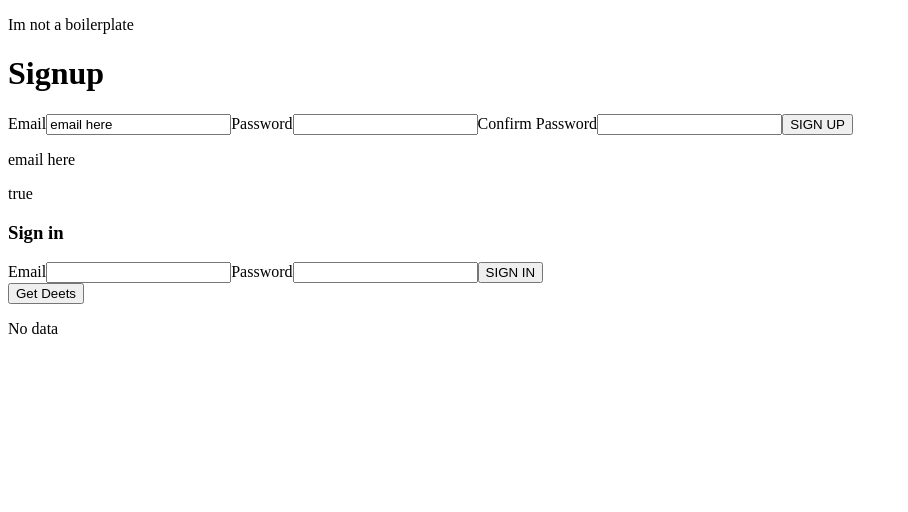
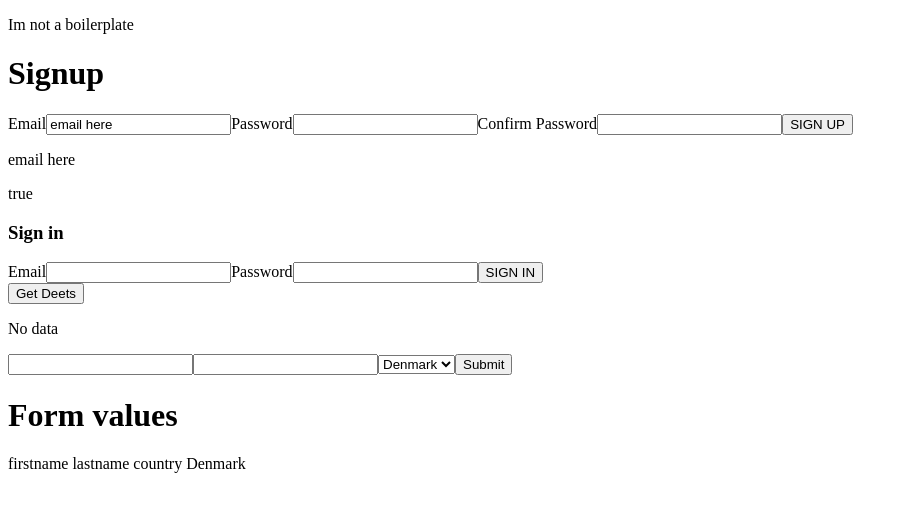
Before and after one commit to Ohshi60/GBCode-Challenge, a React (Create React App) app in the folder user-frontend/: page / in a window 1280 px wide. Shown: the top 512 px of the page, without its empty margins (0-908 px from the left). Built offline with nearby package versions, Linux system fonts and the light colour scheme; no server answers.

Commit message:
setup user detail form and api endpoint

```diff
--- a/user-frontend/src/components/Account.tsx
+++ b/user-frontend/src/components/Account.tsx
@@ -5,7 +5,11 @@ import {auth } from '../services/auth'
 
 export default function Account() {
 
-  const [data,setData] = useState<any | null>(null)
+  const [data,setData] = useState<any | null>(null) // this should be user
+  const [firstName,setFirstName] = useState('')
+  const [lastName,setLastName] = useState('')
+  const [country,setCountry] = useState('Denmark') //lets assume they are from dk as default
+
 
   const getDeetz = async () => {
     const token = await auth.currentUser?.getIdToken()
@@ -19,15 +23,46 @@ export default function Account() {
     setData(res.data)
   }
   useEffect( () => {
-    if(data != null){
+    if(data !== null){
       getDeetz()
     }
   }, [])
 
+  const updateUserDetails = async (e: any)=> {
+    //call api backend with form data
+    e.preventDefault()
+    console.log('update user submit')
+    //input validation first
+      const token = await auth.currentUser?.getIdToken()
+      const uid = await auth.currentUser?.uid
+      console.log('uid', uid)
+      console.log('token', token)
+      try {
+        await axios.put(`http://localhost:3001/user/${uid}`, {"fname": firstName, "lname": lastName, "country": country},{ headers:
+        {
+          authorization: `Bearer ${token}`
+        }})
+      } catch {
+        console.log('Error: Couldnt update user')
+      }
+  }
   return (
     <div>
       <button onClick={getDeetz}>Get Deets</button>
-      {data===null? <p>No data</p> : <p>{JSON.stringify(data)}</p>}
+      {data===null? <p>No data</p> : <p>{data.email}</p>}
+      <form onSubmit={updateUserDetails}>
+        <input type="text" onChange={(event) => {setFirstName(event?.target.value)}}/>
+        <input type="text" onChange={(event) => {setLastName(event?.target.value)}}/>
+        <select name="country" onChange={(e) => setCountry(e.target.value)}>
+          <option>Denmark</option>
+          <option>Sweden</option>
+          <option>Norway</option>
+          <option>Finland</option>
+        </select>
+        <input type="submit" />
+      </form>
+      <h1>Form values</h1>
+      <p>firstname {firstName} lastname {lastName} country {country}</p>
     </div>
   )
 }
--- a/user-frontend/src/components/Signin.tsx
+++ b/user-frontend/src/components/Signin.tsx
@@ -29,7 +29,7 @@ export default function Signin() {
         <label>Password
           <input type="password" value={password} onChange={(event) => {setPassword(event.target.value)}}></input>
         </label>
-        <button type="submit">SIGN IN</button>
+        <button type="submit" value="submit">SIGN IN</button>
       </form>
     </div>
   )
--- a/user-frontend/src/components/Signup.tsx
+++ b/user-frontend/src/components/Signup.tsx
@@ -1,6 +1,5 @@
 //lib imports
 import React, {useState} from 'react'
-import axios from 'axios'
 //components
 import {auth, createUserWithEmailAndPassword} from '../services/auth'
 
```
Also changed, not shown: 1 other file (tests, documents, lock files or other folders).
